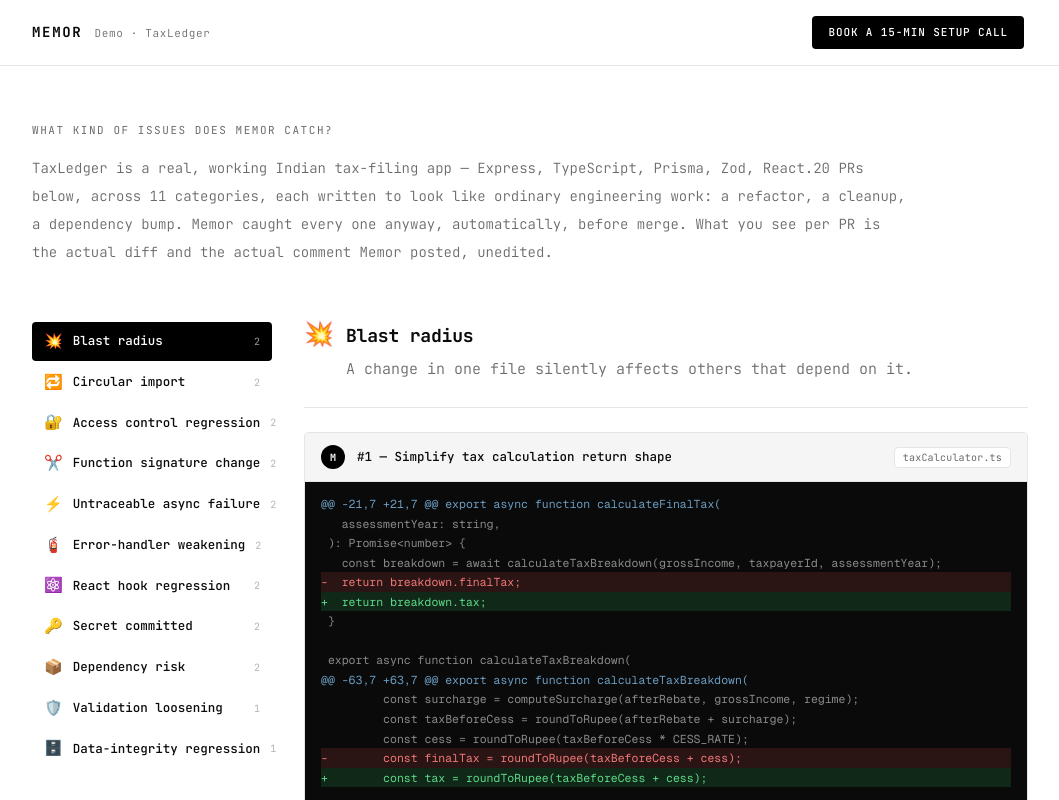
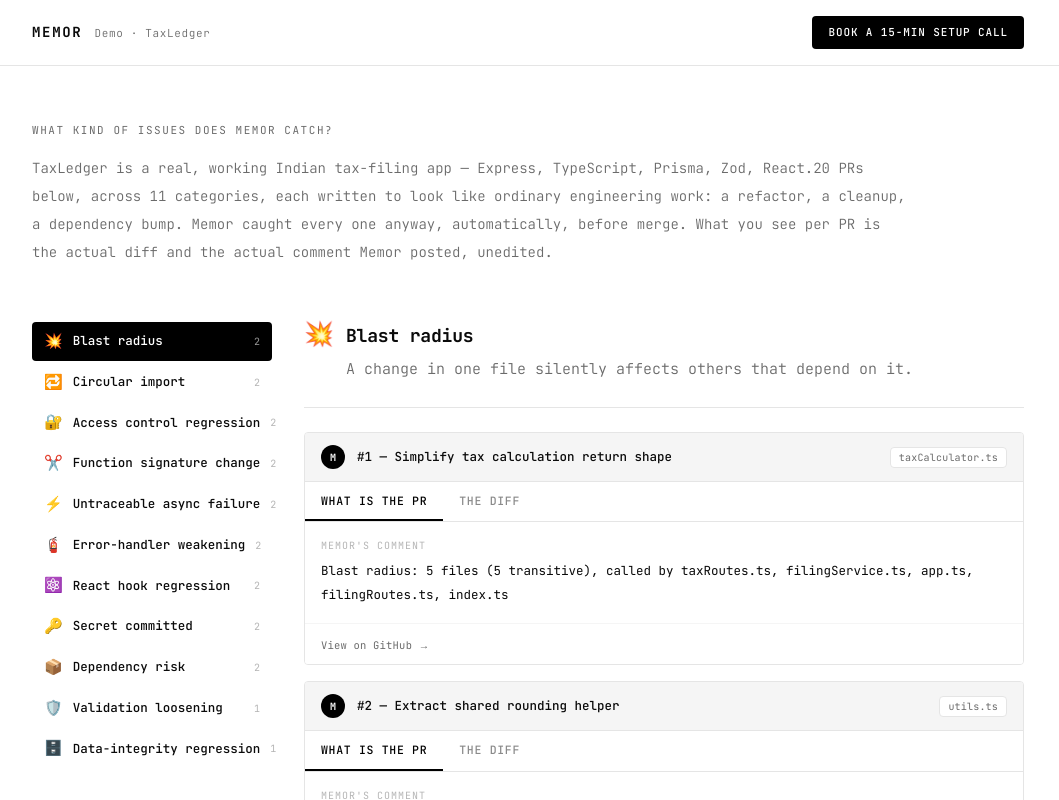
Before and after one commit to mukurpuri/memor-website, a Next.js app: page /demo/taxLedger in a window 1280 px wide. Shown: the top 800 px of the page, without its empty margins (112-1171 px from the left). Built offline with nearby package versions, Linux system fonts and the light colour scheme.

Commit message:
adding changes toa dd diffs

```diff
--- a/app/demo/taxLedger/page.tsx
+++ b/app/demo/taxLedger/page.tsx
@@ -304,6 +304,76 @@
 
 const totalPRs = categories.reduce((n, c) => n + c.prs.length, 0)
 
+// ── PR card, tabbed: what the PR is + what Memor said, vs. the raw diff ─────
+
+function PRCard({ pr }: { pr: PR }) {
+  const [tab, setTab] = useState<"pr" | "diff">("pr")
+  const diff = prDiffs[pr.number]
+
+  const tabButtonClass = (t: "pr" | "diff") =>
+    `border-b-2 px-4 py-2.5 text-[11.5px] font-medium uppercase tracking-[0.06em] transition-colors ${
+      tab === t
+        ? "border-black text-black"
+        : "border-transparent text-[#8A8A8A] hover:text-black"
+    }`
+
+  return (
+    <div className="overflow-hidden rounded border border-[#E5E5E5]">
+      <div className="flex items-center gap-3 border-b border-[#E5E5E5] bg-[#F5F5F5] px-4 py-3">
+        <div className="flex h-6 w-6 shrink-0 items-center justify-center rounded-full bg-black text-[10px] font-bold text-white">
+          M
+        </div>
+        <a
+          href={`${REPO_URL}/pull/${pr.number}`}
+          target="_blank"
+          rel="noopener noreferrer"
+          className="text-[12.5px] font-medium hover:underline"
+        >
+          #{pr.number} — {pr.title}
+        </a>
+        <span className="ml-auto shrink-0 rounded border border-[#E5E5E5] bg-white px-2 py-0.5 text-[10px] tracking-[0.02em] text-[#6B6B6B]">
+          {pr.file}
+        </span>
+      </div>
+
+      <div className="flex border-b border-[#E5E5E5] bg-white">
+        <button onClick={() => setTab("pr")} className={tabButtonClass("pr")}>
+          What is the PR
+        </button>
+        <button onClick={() => setTab("diff")} className={tabButtonClass("diff")}>
+          The diff
+        </button>
+      </div>
+
+      {tab === "pr" ? (
+        <div className="bg-white p-4">
+          <p className="mb-1.5 text-[10px] uppercase tracking-[0.1em] text-[#B5B5B5]">
+            Memor's comment
+          </p>
+          <p className="text-[12.5px] leading-6 text-[#0A0A0A]">{pr.comment}</p>
+        </div>
+      ) : diff ? (
+        <DiffView diff={diff} />
+      ) : (
+        <div className="bg-white p-4">
+          <p className="text-[12px] text-[#8A8A8A]">Diff unavailable.</p>
+        </div>
+      )}
+
+      <div className="border-t border-[#F5F5F5] bg-white px-4 py-2">
+        <a
+          href={`${REPO_URL}/pull/${pr.number}`}
+          target="_blank"
+          rel="noopener noreferrer"
+          className="text-[10.5px] tracking-[0.02em] text-[#6B6B6B] hover:text-black hover:underline"
+        >
+          View on GitHub →
+        </a>
+      </div>
+    </div>
+  )
+}
+
 export default function TaxLedgerDemoPage() {
   const [activeId, setActiveId] = useState(categories[0].id)
   const active = categories.find((c) => c.id === activeId)!
@@ -386,41 +456,7 @@
 
             <div className="space-y-4">
               {active.prs.map((pr) => (
-                <div key={pr.number} className="overflow-hidden rounded border border-[#E5E5E5]">
-                  <div className="flex items-center gap-3 border-b border-[#E5E5E5] bg-[#F5F5F5] px-4 py-3">
-                    <div className="flex h-6 w-6 shrink-0 items-center justify-center rounded-full bg-black text-[10px] font-bold text-white">
-                      M
-                    </div>
-                    <a
-                      href={`${REPO_URL}/pull/${pr.number}`}
-                      target="_blank"
-                      rel="noopener noreferrer"
-                      className="text-[12.5px] font-medium hover:underline"
-                    >
-                      #{pr.number} — {pr.title}
-                    </a>
-                    <span className="ml-auto shrink-0 rounded border border-[#E5E5E5] bg-white px-2 py-0.5 text-[10px] tracking-[0.02em] text-[#6B6B6B]">
-                      {pr.file}
-                    </span>
-                  </div>
-                  {prDiffs[pr.number] && <DiffView diff={prDiffs[pr.number]} />}
-                  <div className="border-t border-[#E5E5E5] bg-white p-4">
-                    <p className="mb-1.5 text-[10px] uppercase tracking-[0.1em] text-[#B5B5B5]">
-                      Memor's comment
-                    </p>
-                    <p className="text-[12.5px] leading-6 text-[#0A0A0A]">{pr.comment}</p>
-                  </div>
-                  <div className="border-t border-[#F5F5F5] bg-white px-4 py-2">
-                    <a
-                      href={`${REPO_URL}/pull/${pr.number}`}
-                      target="_blank"
-                      rel="noopener noreferrer"
-                      className="text-[10.5px] tracking-[0.02em] text-[#6B6B6B] hover:text-black hover:underline"
-                    >
-                      View on GitHub →
-                    </a>
-                  </div>
-                </div>
+                <PRCard key={pr.number} pr={pr} />
               ))}
             </div>
           </div>
```
